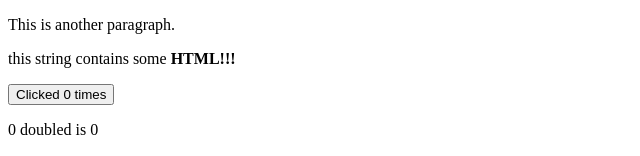
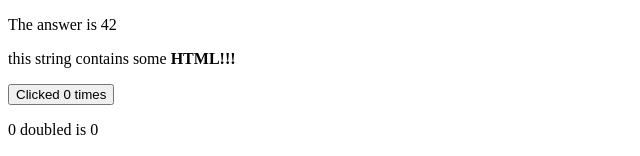
Before and after one commit to gregrossdev/js-svelte, a Svelte app in the folder 00-basics/: page / in a window 1280 px wide. Shown: the top 156 px of the page, without its empty margins (0-640 px from the left). Built offline with nearby package versions, Linux system fonts and the light colour scheme.

Commit message:
declaring props

```diff
--- a/00-basics/src/App.svelte
+++ b/00-basics/src/App.svelte
@@ -34,7 +34,7 @@
 </script>
 
 <!--<img {src} alt="{name} dances.">-->
-<Nested />
+<Nested answer={42}/>
 <p>{@html string}</p>
 <button on:click={incrementCount}>
     Clicked {count} {count === 1 ? 'time' : 'times'}
--- a/00-basics/src/components/Nested.svelte
+++ b/00-basics/src/components/Nested.svelte
@@ -1 +1,5 @@
-<p>This is another paragraph.</p>
+<script>
+    export let answer;
+</script>
+
+<p>The answer is {answer}</p>
```
